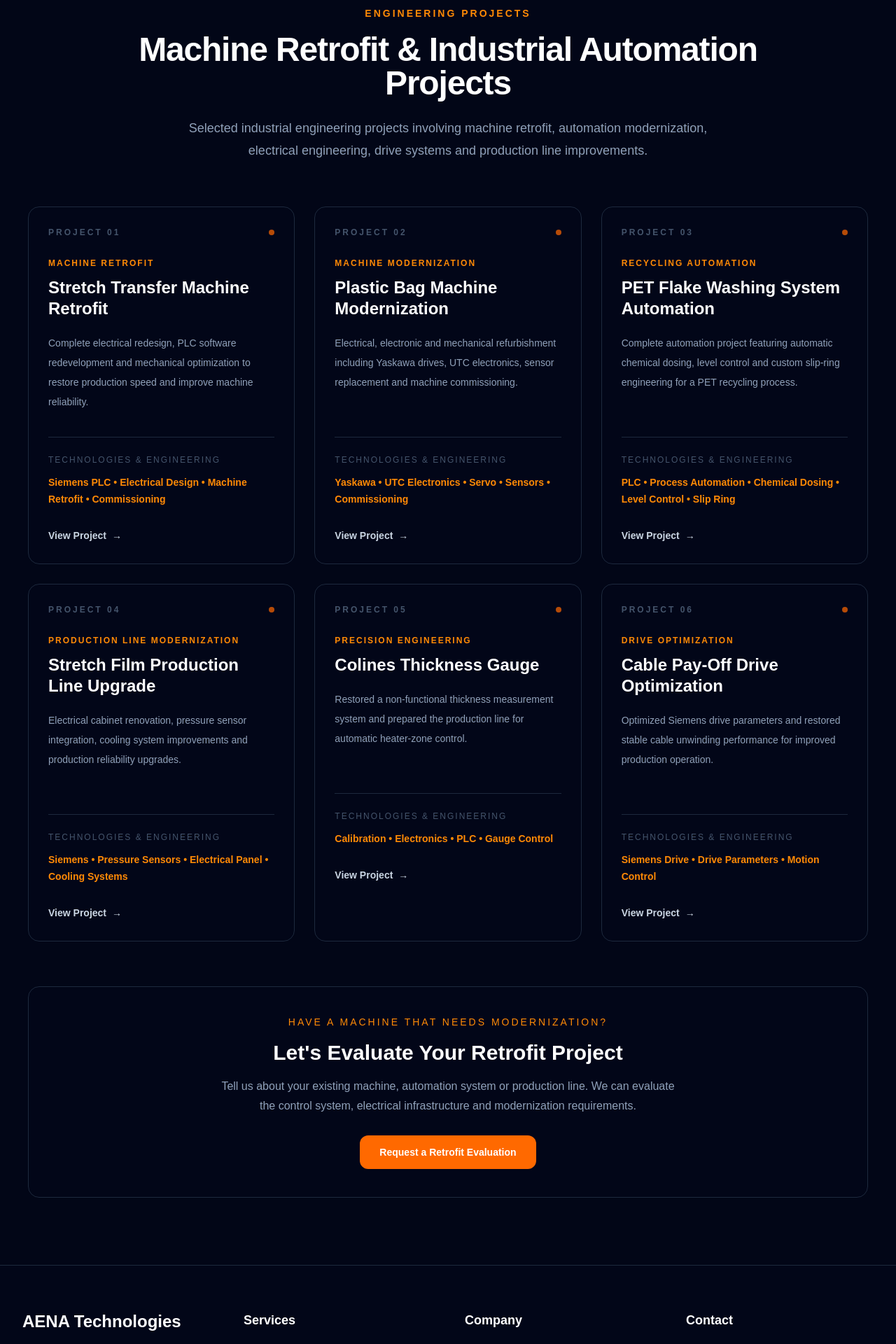
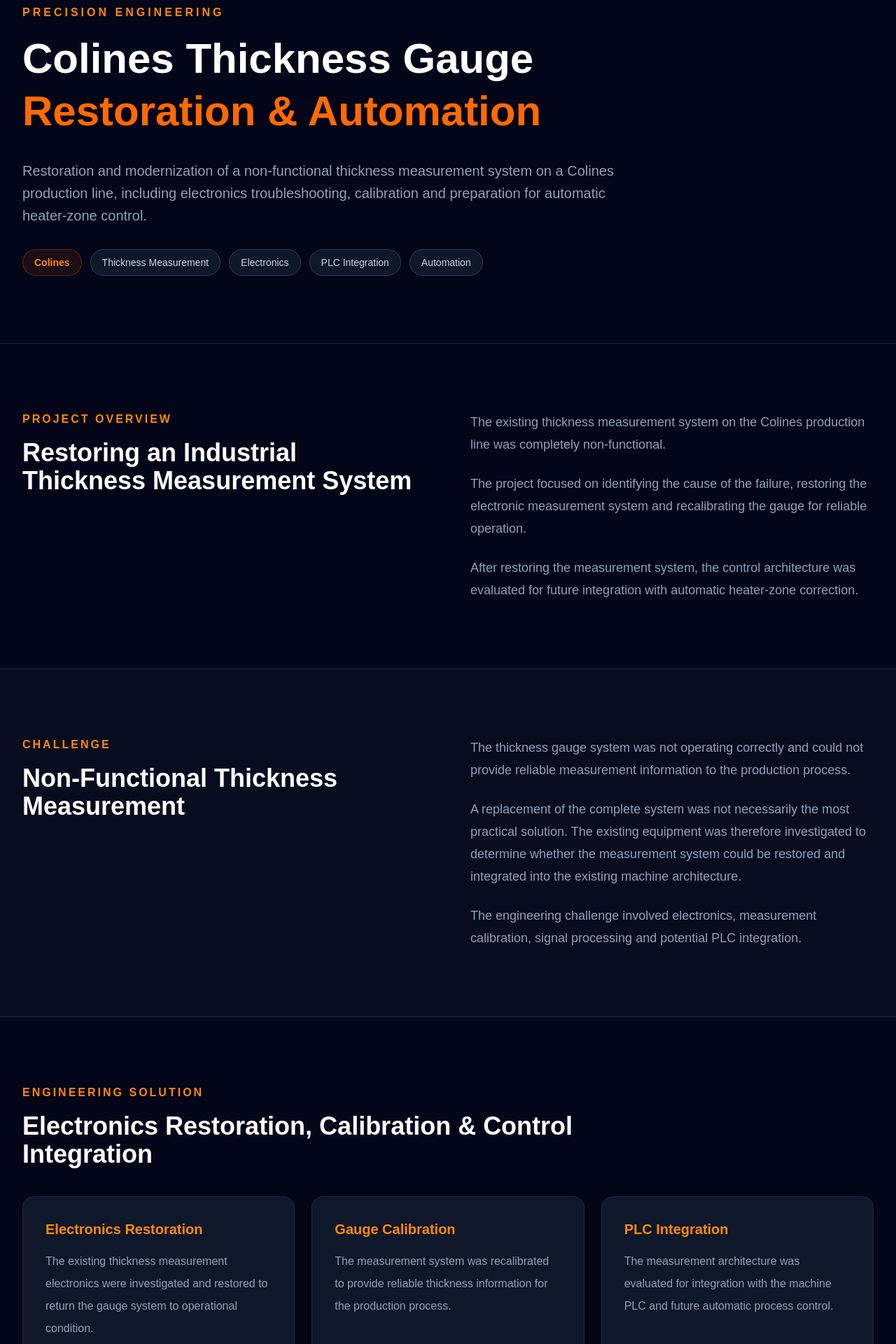
Before and after one commit to ilmaz0/aena-technologies, a Next.js app: page /projects/colines-thickness-gauge in a window 1280 px wide. Shown: the part 180-2100 px from the top of the page at 70% size. Built offline with nearby package versions, Linux system fonts and the light colour scheme.

Commit message:
colines thickness for design

```diff
--- a/app/projects/colines-thickness-gauge/page.tsx
+++ b/app/projects/colines-thickness-gauge/page.tsx
@@ -1,211 +1,547 @@
+import type { Metadata } from "next";
+import Image from "next/image";
 import Link from "next/link";
 
-export default function Projects() {
-  const projects = [
-    {
-      title: "Stretch Transfer Machine Retrofit",
-      category: "Machine Retrofit",
+export const metadata: Metadata = {
+  title:
+    "Colines Thickness Gauge Restoration & Automation | AENA Technologies",
+
   description:
-        "Complete electrical redesign, PLC software redevelopment and mechanical optimization to restore production speed and improve machine reliability.",
-      technologies:
-        "Siemens PLC • Electrical Design • Machine Retrofit • Commissioning",
-      href: "/projects/stretch-transfer-machine",
+    "Colines thickness gauge restoration and automation project by AENA Technologies. Electronics repair, gauge calibration, PLC integration and preparation for automatic heater-zone control.",
+
+  keywords: [
+    "Colines thickness gauge",
+    "Colines thickness measurement",
+    "Colines gauge control",
+    "thickness gauge restoration",
+    "thickness measurement system",
+    "industrial thickness gauge",
+    "plastic extrusion thickness control",
+    "extrusion gauge system",
+    "automatic thickness control",
+    "heater zone control",
+    "PLC gauge integration",
+    "industrial automation",
+    "machine retrofit",
+    "machine modernization",
+    "Colines machine retrofit",
+    "industrial automation Turkey",
+  ],
+
+  alternates: {
+    canonical:
+      "https://www.aenatechnologies.com/projects/colines-thickness-gauge",
   },
-    {
-      title: "Plastic Bag Machine Modernization",
-      category: "Machine Modernization",
+
+  openGraph: {
+    title:
+      "Colines Thickness Gauge Restoration & Automation | AENA Technologies",
+
     description:
-        "Electrical, electronic and mechanical refurbishment including Yaskawa drives, UTC electronics, sensor replacement and machine commissioning.",
-      technologies:
-        "Yaskawa • UTC Electronics • Servo • Sensors • Commissioning",
-      href: "/projects/hemigstone-bag-cutting-machine",
+      "Restoration and modernization of a Colines thickness measurement system including electronics repair, calibration and preparation for automatic heater-zone control.",
+
+    url:
+      "https://www.aenatechnologies.com/projects/colines-thickness-gauge",
+
+    siteName: "AENA Technologies",
+
+    type: "article",
   },
-    {
-      title: "PET Flake Washing System Automation",
-      category: "Recycling Automation",
-      description:
-        "Complete automation project featuring automatic chemical dosing, level control and custom slip-ring engineering for a PET recycling process.",
-      technologies:
-        "PLC • Process Automation • Chemical Dosing • Level Control • Slip Ring",
-      href: "/projects/flake-washing-line",
-    },
-    {
-      title: "Stretch Film Production Line Upgrade",
-      category: "Production Line Modernization",
-      description:
-        "Electrical cabinet renovation, pressure sensor integration, cooling system improvements and production reliability upgrades.",
-      technologies:
-        "Siemens • Pressure Sensors • Electrical Panel • Cooling Systems",
-      href: "/projects/stretch-film-extrusion-line",
-    },
-    {
-      title: "Colines Thickness Gauge",
-      category: "Precision Engineering",
-      description:
-        "Restored a non-functional thickness measurement system and prepared the production line for automatic heater-zone control.",
-      technologies:
-        "Calibration • Electronics • PLC • Gauge Control",
-      href: "/projects/colines-thickness-gauge",
-    },
-    {
-      title: "Cable Pay-Off Drive Optimization",
-      category: "Drive Optimization",
-      description:
-        "Optimized Siemens drive parameters and restored stable cable unwinding performance for improved production operation.",
-      technologies:
-        "Siemens Drive • Drive Parameters • Motion Control",
-      href: "/projects/cable-pay-off-drive",
-    },
-  ];
+};
 
+export default function ColinesThicknessGaugePage() {
   return (
-    <section
-      id="projects"
-      className="border-t border-slate-800 bg-[#020617] py-24"
-    >
-      <div className="mx-auto max-w-7xl px-6 sm:px-8 lg:px-10">
+    <main className="bg-slate-950 text-white">
 
-        {/* HEADER */}
-        <div className="mx-auto max-w-4xl text-center">
+      {/* HERO */}
 
-          <span className="text-sm font-semibold uppercase tracking-[3px] text-orange-400">
-            Engineering Projects
+      <section className="border-b border-slate-800 py-24">
+
+        <div className="mx-auto max-w-7xl px-8">
+
+          <p className="font-semibold uppercase tracking-[4px] text-orange-400">
+            Precision Engineering
+          </p>
+
+          <h1 className="mt-4 max-w-5xl text-5xl font-extrabold leading-tight sm:text-6xl">
+            Colines Thickness Gauge
+            <span className="block text-orange-500">
+              Restoration & Automation
+            </span>
+          </h1>
+
+          <p className="mt-8 max-w-4xl text-xl leading-8 text-slate-400">
+            Restoration and modernization of a non-functional thickness
+            measurement system on a Colines production line, including
+            electronics troubleshooting, calibration and preparation for
+            automatic heater-zone control.
+          </p>
+
+          <div className="mt-8 flex flex-wrap gap-3">
+
+            <span className="rounded-full border border-orange-500/30 bg-orange-500/10 px-4 py-2 text-sm font-semibold text-orange-400">
+              Colines
             </span>
 
-          <h2 className="mt-4 text-4xl font-bold tracking-tight text-white sm:text-5xl">
-            Machine Retrofit & Industrial Automation Projects
+            <span className="rounded-full border border-slate-700 bg-slate-900 px-4 py-2 text-sm text-slate-300">
+              Thickness Measurement
+            </span>
+
+            <span className="rounded-full border border-slate-700 bg-slate-900 px-4 py-2 text-sm text-slate-300">
+              Electronics
+            </span>
+
+            <span className="rounded-full border border-slate-700 bg-slate-900 px-4 py-2 text-sm text-slate-300">
+              PLC Integration
+            </span>
+
+            <span className="rounded-full border border-slate-700 bg-slate-900 px-4 py-2 text-sm text-slate-300">
+              Automation
+            </span>
+
+          </div>
+
+        </div>
+
+      </section>
+
+
+      {/* PROJECT OVERVIEW */}
+
+      <section className="py-24">
+
+        <div className="mx-auto max-w-7xl px-8">
+
+          <div className="grid gap-16 lg:grid-cols-2">
+
+            <div>
+
+              <p className="font-semibold uppercase tracking-[3px] text-orange-400">
+                Project Overview
+              </p>
+
+              <h2 className="mt-4 text-4xl font-bold">
+                Restoring an Industrial Thickness Measurement System
               </h2>
 
-          <p className="mx-auto mt-6 max-w-3xl text-base leading-7 text-slate-400 sm:text-lg sm:leading-8">
-            Selected industrial engineering projects involving machine
-            retrofit, automation modernization, electrical engineering,
-            drive systems and production line improvements.
+            </div>
+
+            <div className="space-y-6 text-lg leading-8 text-slate-400">
+
+              <p>
+                The existing thickness measurement system on the Colines
+                production line was completely non-functional.
+              </p>
+
+              <p>
+                The project focused on identifying the cause of the failure,
+                restoring the electronic measurement system and recalibrating
+                the gauge for reliable operation.
+              </p>
+
+              <p>
+                After restoring the measurement system, the control
+                architecture was evaluated for future integration with
+                automatic heater-zone correction.
               </p>
 
             </div>
 
-        {/* PROJECT GRID */}
-        <div className="mt-16 grid gap-7 md:grid-cols-2 lg:grid-cols-3">
-
-          {projects.map((project, index) => (
-            <article
-              key={project.title}
-              className="
-                group
-                relative
-                overflow-hidden
-                rounded-2xl
-                border
-                border-slate-800
-                bg-slate-950
-                p-7
-                transition-all
-                duration-300
-                hover:-translate-y-2
-                hover:border-orange-500/70
-                hover:shadow-2xl
-                hover:shadow-orange-500/10
-              "
-            >
-
-              {/* PROJECT NUMBER */}
-              <div className="flex items-center justify-between">
-
-                <span className="text-xs font-bold tracking-[3px] text-slate-600">
-                  PROJECT {String(index + 1).padStart(2, "0")}
-                </span>
-
-                <span className="h-2 w-2 rounded-full bg-orange-500 opacity-70 transition group-hover:opacity-100" />
+          </div>
 
         </div>
 
-              {/* CATEGORY */}
-              <p className="mt-7 text-xs font-semibold uppercase tracking-[2px] text-orange-400">
-                {project.category}
+      </section>
+
+
+      {/* CHALLENGE */}
+
+      <section className="border-y border-slate-800 bg-slate-900/40 py-24">
+
+        <div className="mx-auto max-w-7xl px-8">
+
+          <div className="grid gap-16 lg:grid-cols-2">
+
+            <div>
+
+              <p className="font-semibold uppercase tracking-[3px] text-orange-400">
+                Challenge
               </p>
 
-              {/* TITLE */}
-              <h3 className="mt-3 text-2xl font-bold leading-tight text-white">
-                {project.title}
-              </h3>
+              <h2 className="mt-4 text-4xl font-bold">
+                Non-Functional Thickness Measurement
+              </h2>
 
-              {/* DESCRIPTION */}
-              <p className="mt-5 min-h-[120px] text-sm leading-7 text-slate-400">
-                {project.description}
+            </div>
+
+            <div className="space-y-6 text-lg leading-8 text-slate-400">
+
+              <p>
+                The thickness gauge system was not operating correctly and
+                could not provide reliable measurement information to the
+                production process.
               </p>
 
-              {/* TECHNOLOGIES */}
-              <div className="mt-7 border-t border-slate-800 pt-6">
-
-                <p className="text-xs uppercase tracking-[2px] text-slate-600">
-                  Technologies & Engineering
+              <p>
+                A replacement of the complete system was not necessarily the
+                most practical solution. The existing equipment was therefore
+                investigated to determine whether the measurement system could
+                be restored and integrated into the existing machine
+                architecture.
               </p>
 
-                <p className="mt-3 text-sm font-semibold leading-6 text-orange-400">
-                  {project.technologies}
+              <p>
+                The engineering challenge involved electronics,
+                measurement calibration, signal processing and potential PLC
+                integration.
               </p>
 
             </div>
 
-              {/* VIEW PROJECT */}
-              <div className="mt-7">
-
-                <Link
-                  href={project.href}
-                  className="
-                    inline-flex
-                    items-center
-                    text-sm
-                    font-semibold
-                    text-slate-300
-                    transition
-                    duration-300
-                    hover:text-orange-400
-                  "
-                >
-                  View Project
-
-                  <span
-                    className="
-                      ml-2
-                      transition-transform
-                      duration-300
-                      group-hover:translate-x-1
-                    "
-                  >
-                    →
-                  </span>
-                </Link>
+          </div>
 
         </div>
 
-            </article>
+      </section>
+
+
+      {/* ENGINEERING SOLUTION */}
+
+      <section className="py-24">
+
+        <div className="mx-auto max-w-7xl px-8">
+
+          <p className="font-semibold uppercase tracking-[3px] text-orange-400">
+            Engineering Solution
+          </p>
+
+          <h2 className="mt-4 max-w-4xl text-4xl font-bold">
+            Electronics Restoration, Calibration & Control Integration
+          </h2>
+
+          <div className="mt-10 grid gap-6 md:grid-cols-2 lg:grid-cols-3">
+
+            <div className="rounded-2xl border border-slate-800 bg-slate-900 p-8">
+
+              <h3 className="text-xl font-bold text-orange-400">
+                Electronics Restoration
+              </h3>
+
+              <p className="mt-4 leading-8 text-slate-400">
+                The existing thickness measurement electronics were
+                investigated and restored to return the gauge system to
+                operational condition.
+              </p>
+
+            </div>
+
+
+            <div className="rounded-2xl border border-slate-800 bg-slate-900 p-8">
+
+              <h3 className="text-xl font-bold text-orange-400">
+                Gauge Calibration
+              </h3>
+
+              <p className="mt-4 leading-8 text-slate-400">
+                The measurement system was recalibrated to provide reliable
+                thickness information for the production process.
+              </p>
+
+            </div>
+
+
+            <div className="rounded-2xl border border-slate-800 bg-slate-900 p-8">
+
+              <h3 className="text-xl font-bold text-orange-400">
+                PLC Integration
+              </h3>
+
+              <p className="mt-4 leading-8 text-slate-400">
+                The measurement architecture was evaluated for integration
+                with the machine PLC and future automatic process control.
+              </p>
+
+            </div>
+
+
+            <div className="rounded-2xl border border-slate-800 bg-slate-900 p-8">
+
+              <h3 className="text-xl font-bold text-orange-400">
+                Heater-Zone Control
+              </h3>
+
+              <p className="mt-4 leading-8 text-slate-400">
+                The restored measurement system was prepared for automatic
+                heater-zone correction based on measured thickness values.
+              </p>
+
+            </div>
+
+
+            <div className="rounded-2xl border border-slate-800 bg-slate-900 p-8">
+
+              <h3 className="text-xl font-bold text-orange-400">
+                Industrial Automation
+              </h3>
+
+              <p className="mt-4 leading-8 text-slate-400">
+                The project considered the relationship between measurement,
+                machine control and the existing automation architecture.
+              </p>
+
+            </div>
+
+
+            <div className="rounded-2xl border border-slate-800 bg-slate-900 p-8">
+
+              <h3 className="text-xl font-bold text-orange-400">
+                Production Integration
+              </h3>
+
+              <p className="mt-4 leading-8 text-slate-400">
+                The objective was to restore the existing measurement
+                capability while maintaining compatibility with the
+                production machine.
+              </p>
+
+            </div>
+
+          </div>
+
+        </div>
+
+      </section>
+
+
+      {/* PROJECT IMAGES */}
+
+      <section className="border-y border-slate-800 bg-slate-900/40 py-24">
+
+        <div className="mx-auto max-w-7xl px-8">
+
+          <div className="text-center">
+
+            <p className="font-semibold uppercase tracking-[3px] text-orange-400">
+              Project Gallery
+            </p>
+
+            <h2 className="mt-4 text-4xl font-bold">
+              Colines Thickness Gauge System
+            </h2>
+
+            <p className="mx-auto mt-6 max-w-3xl text-lg leading-8 text-slate-400">
+              Images from the thickness measurement system restoration and
+              industrial automation project.
+            </p>
+
+          </div>
+
+
+          <div className="mt-14 grid gap-8 md:grid-cols-2">
+
+            <div className="group overflow-hidden rounded-2xl border border-slate-800 bg-slate-950">
+
+              <Image
+                src="/projects/colines-thickness-gauge/colines1.jpeg"
+                alt="Colines industrial thickness gauge system"
+                width={1200}
+                height={900}
+                className="h-auto w-full object-cover transition duration-500 group-hover:scale-105"
+              />
+
+              <div className="border-t border-slate-800 p-5">
+
+                <p className="text-sm font-semibold text-slate-300">
+                  Colines Thickness Gauge System
+                </p>
+
+              </div>
+
+            </div>
+
+
+            <div className="group overflow-hidden rounded-2xl border border-slate-800 bg-slate-950">
+
+              <Image
+                src="/projects/colines-thickness-gauge/colines2.jpeg"
+                alt="Colines thickness measurement electronics"
+                width={1200}
+                height={900}
+                className="h-auto w-full object-cover transition duration-500 group-hover:scale-105"
+              />
+
+              <div className="border-t border-slate-800 p-5">
+
+                <p className="text-sm font-semibold text-slate-300">
+                  Thickness Measurement Electronics
+                </p>
+
+              </div>
+
+            </div>
+
+
+            <div className="group overflow-hidden rounded-2xl border border-slate-800 bg-slate-950">
+
+              <Image
+                src="/projects/colines-thickness-gauge/colines3.jpeg"
+                alt="Colines gauge control and calibration system"
+                width={1200}
+                height={900}
+                className="h-auto w-full object-cover transition duration-500 group-hover:scale-105"
+              />
+
+              <div className="border-t border-slate-800 p-5">
+
+                <p className="text-sm font-semibold text-slate-300">
+                  Gauge Control & Calibration
+                </p>
+
+              </div>
+
+            </div>
+
+
+            <div className="group overflow-hidden rounded-2xl border border-slate-800 bg-slate-950">
+
+              <Image
+                src="/projects/colines-thickness-gauge/colines4.jpeg"
+                alt="Colines extrusion line thickness control system"
+                width={1200}
+                height={900}
+                className="h-auto w-full object-cover transition duration-500 group-hover:scale-105"
+              />
+
+              <div className="border-t border-slate-800 p-5">
+
+                <p className="text-sm font-semibold text-slate-300">
+                  Extrusion Line Thickness Control
+                </p>
+
+              </div>
+
+            </div>
+
+          </div>
+
+        </div>
+
+      </section>
+
+
+      {/* RESULT */}
+
+      <section className="py-24">
+
+        <div className="mx-auto max-w-5xl px-8 text-center">
+
+          <p className="font-semibold uppercase tracking-[3px] text-orange-400">
+            Project Result
+          </p>
+
+          <h2 className="mt-4 text-4xl font-bold">
+            Thickness Measurement System Restored
+          </h2>
+
+          <p className="mt-8 text-lg leading-8 text-slate-400">
+
+            The Colines thickness measurement system was restored to
+            operational condition and recalibrated for reliable measurement.
+            The project also established the technical foundation for future
+            automatic heater-zone control based on thickness measurement data.
+
+          </p>
+
+        </div>
+
+      </section>
+
+
+      {/* TECHNOLOGIES */}
+
+      <section className="border-y border-slate-800 bg-slate-900/40 py-20">
+
+        <div className="mx-auto max-w-7xl px-8">
+
+          <div className="text-center">
+
+            <p className="font-semibold uppercase tracking-[3px] text-orange-400">
+              Technologies & Engineering
+            </p>
+
+            <h2 className="mt-4 text-3xl font-bold">
+              Project Technologies
+            </h2>
+
+          </div>
+
+
+          <div className="mt-10 flex flex-wrap justify-center gap-3">
+
+            {[
+              "Colines",
+              "Thickness Gauge",
+              "Gauge Calibration",
+              "Industrial Electronics",
+              "PLC",
+              "Automation",
+              "Extrusion",
+              "Process Control",
+              "Heater-Zone Control",
+              "Machine Retrofit",
+            ].map((technology) => (
+
+              <span
+                key={technology}
+                className="rounded-full border border-slate-700 bg-slate-900 px-5 py-2.5 text-sm font-semibold text-slate-300"
+              >
+                {technology}
+              </span>
+
             ))}
 
           </div>
 
-        {/* BOTTOM CTA */}
-        <div className="mt-16 rounded-2xl border border-slate-800 bg-slate-950 p-8 text-center sm:p-10">
+        </div>
 
-          <p className="text-sm uppercase tracking-[3px] text-orange-400">
-            Have a Machine That Needs Modernization?
-          </p>
+      </section>
 
-          <h3 className="mt-4 text-2xl font-bold text-white sm:text-3xl">
-            Let&apos;s Evaluate Your Retrofit Project
-          </h3>
 
-          <p className="mx-auto mt-4 max-w-2xl text-sm leading-7 text-slate-400 sm:text-base">
-            Tell us about your existing machine, automation system or
-            production line. We can evaluate the control system, electrical
-            infrastructure and modernization requirements.
-          </p>
+      {/* NAVIGATION */}
+
+      <section className="py-20">
+
+        <div className="mx-auto flex max-w-5xl flex-col items-center justify-center gap-5 px-8 sm:flex-row">
+
+          <Link
+            href="/projects"
+            className="
+              inline-flex
+              items-center
+              rounded-xl
+              border
+              border-slate-700
+              bg-slate-900
+              px-7
+              py-3.5
+              text-sm
+              font-bold
+              text-slate-200
+              transition
+              duration-300
+              hover:border-orange-500
+              hover:text-orange-400
+            "
+          >
+            ← View All Projects
+          </Link>
+
 
           <Link
             href="/contact"
             className="
-              mt-7
               inline-flex
+              items-center
               rounded-xl
               bg-orange-500
               px-7
@@ -220,12 +556,13 @@
               hover:shadow-orange-500/20
             "
           >
-            Request a Retrofit Evaluation
+            Request a Retrofit Evaluation →
           </Link>
 
         </div>
 
-      </div>
       </section>
+
+    </main>
   );
 }
```
Lines whose indentation alone changed are shown as unchanged.
